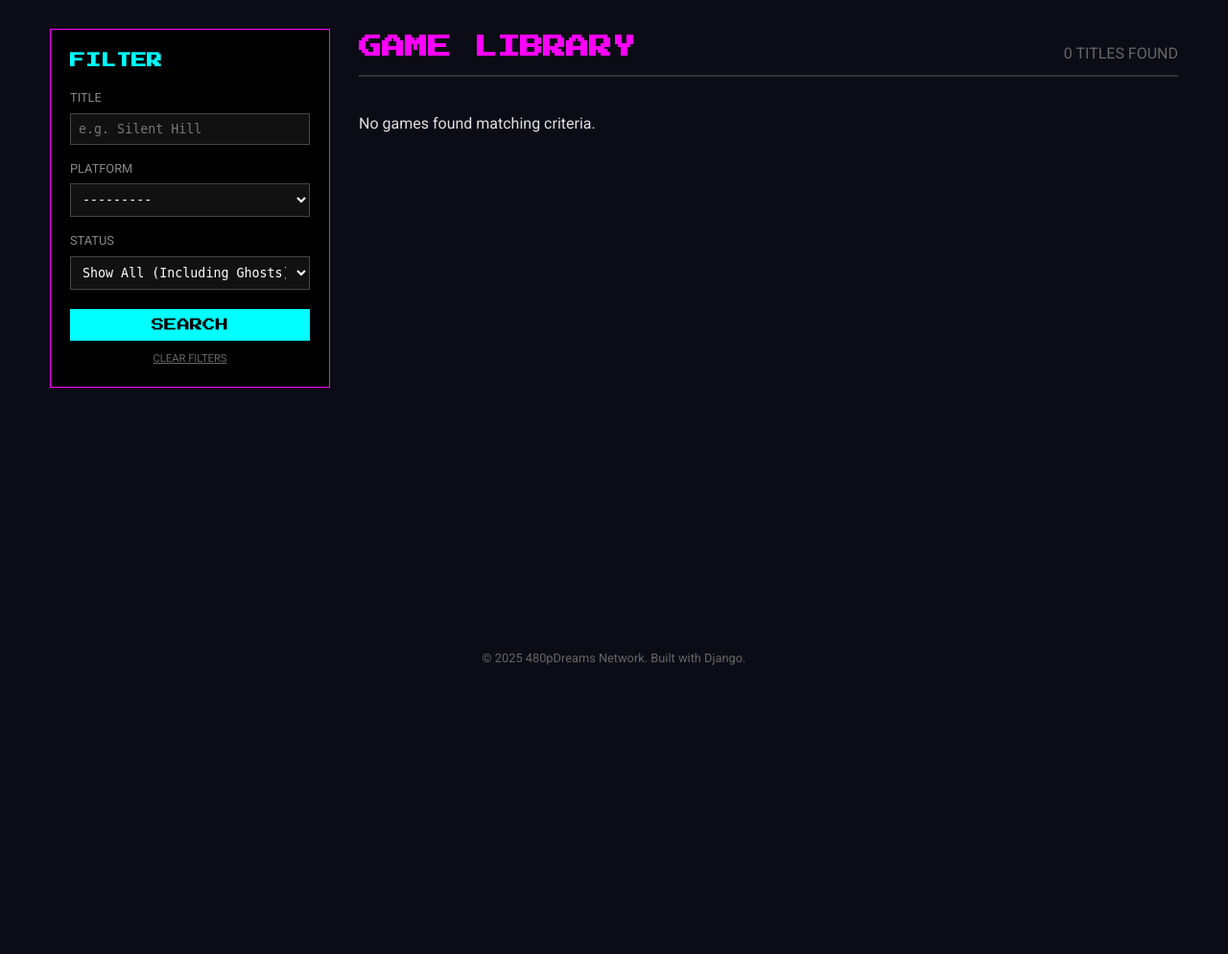
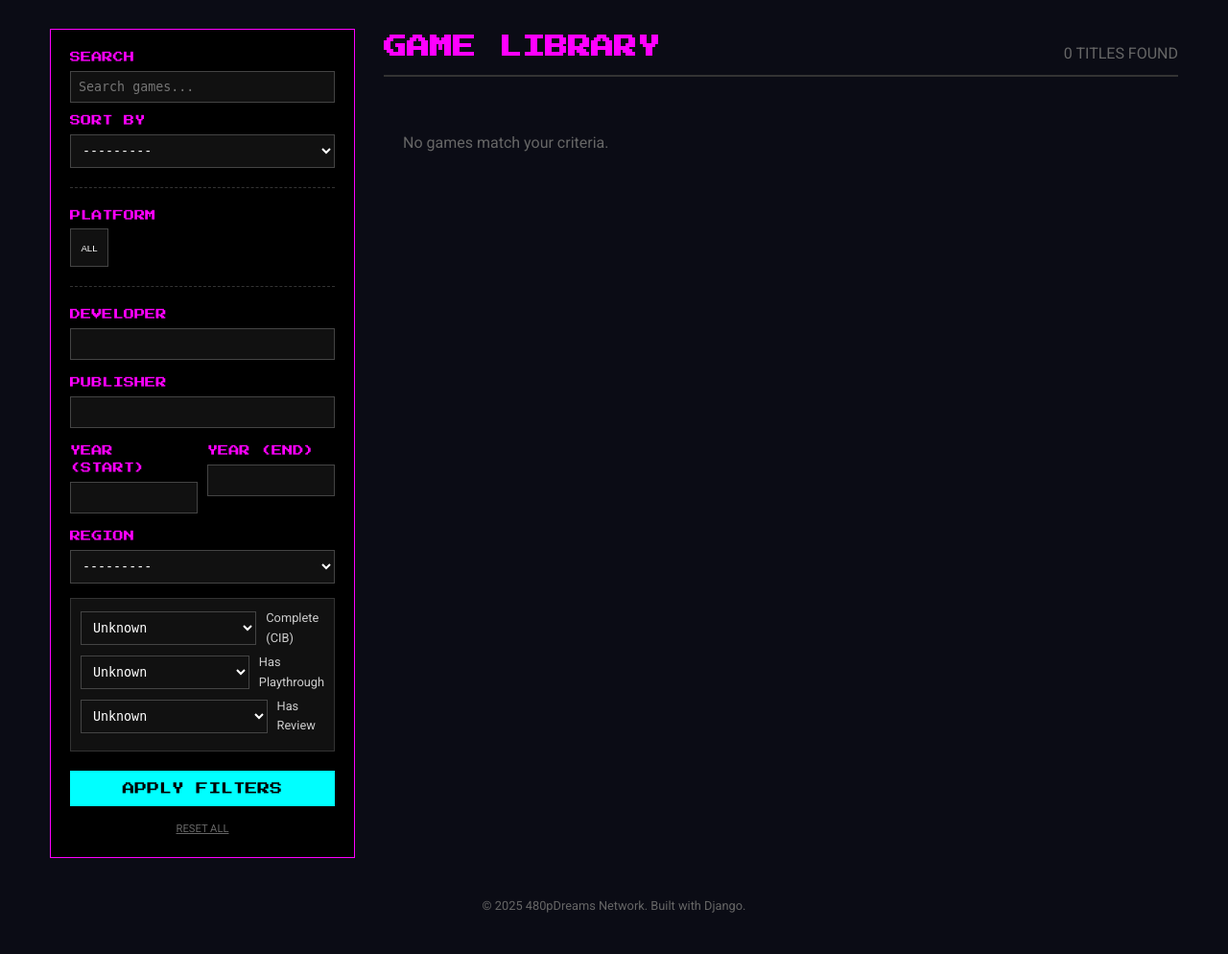
Before and after one commit to 480pDreams/480pDreams, a Django app: page /library/ in a window 1280 px wide. Shown: the part 64-1058 px from the top of the page at 96% size. Before the commit the page ends 757 px from the top, so only its background shows below. Run offline with Django 5.2, Linux system fonts and the light colour scheme; data that the repository does not hold is empty.

Commit message:
Upgrade Admin, Models, Filters, Template

```diff
--- a/library/filters.py
+++ b/library/filters.py
@@ -1,39 +1,72 @@
 import django_filters
 from django import forms
-from .models import Game, Platform, Genre
+from django.db.models import Q
+from .models import Game, Platform, Genre, Region
 
 
 class GameFilter(django_filters.FilterSet):
-    # Search by Title (contains text)
+    # 1. SEARCH
     title = django_filters.CharFilter(
         lookup_expr='icontains',
-        label='Search Title',
-        widget=forms.TextInput(attrs={'placeholder': 'e.g. Silent Hill'})
+        label='Title Search',
+        widget=forms.TextInput(attrs={'placeholder': 'Search games...'})
     )
 
-    # Filter by Platform
-    platform = django_filters.ModelChoiceFilter(
+    # 2. PLATFORM (We handle the Icons in the template, but this logic is needed backend)
+    platform = django_filters.ModelMultipleChoiceFilter(
         queryset=Platform.objects.all(),
         label='Platform'
     )
 
-    # Filter by Genre
-    genres = django_filters.ModelMultipleChoiceFilter(
-        queryset=Genre.objects.all(),
-        label='Genre'
-    )
+    # 3. METADATA FILTERS
+    developer = django_filters.CharFilter(lookup_expr='icontains', label='Developer')
+    publisher = django_filters.CharFilter(lookup_expr='icontains', label='Publisher')
 
-    # The New "Owned" Toggle
-    # This looks at the 'own_game' boolean we just made
-    own_game = django_filters.BooleanFilter(
-        label='Owned (Disc/Cart)',
-        widget=forms.Select(choices=[
-            (None, 'Show All (Including Ghosts)'),
-            (True, 'Owned Only'),
-            (False, 'Wishlist / Ghosts Only')
-        ])
+    # Date Range (Year)
+    release_year_min = django_filters.NumberFilter(field_name='release_date', lookup_expr='year__gte',
+                                                   label='Year (From)')
+    release_year_max = django_filters.NumberFilter(field_name='release_date', lookup_expr='year__lte',
+                                                   label='Year (To)')
+
+    region = django_filters.ModelChoiceFilter(queryset=Region.objects.all(), label='Region')
+    genres = django_filters.ModelMultipleChoiceFilter(queryset=Genre.objects.all(), label='Genre')
+
+    # 4. CONTENT & STATUS
+    # "Has Review" checks if EITHER video OR written review exists
+    has_review = django_filters.BooleanFilter(method='filter_has_review', label='Has Review')
+
+    has_playthrough = django_filters.BooleanFilter(field_name='video_playthrough', lookup_expr='isnull', exclude=True,
+                                                   label='Has Playthrough')
+
+    # "CIB" Check (Game + Box + Manual)
+    is_cib = django_filters.BooleanFilter(method='filter_is_cib', label='Complete (CIB)')
+
+    # 5. SORTING
+    ordering = django_filters.OrderingFilter(
+        fields=(
+            ('title', 'title'),
+            ('release_date', 'release_date'),
+            ('created_at', 'date_added'),
+        ),
+        field_labels={
+            'title': 'Alphabetical (A-Z)',
+            'release_date': 'Release Date',
+            'created_at': 'Date Added (Default)',
+        },
+        label='Sort By'
     )
 
     class Meta:
         model = Game
-        fields = ['title', 'platform', 'genres', 'own_game']
+        fields = []
+
+    # Custom Filter Logic
+    def filter_has_review(self, queryset, name, value):
+        if value:
+            return queryset.filter(Q(written_review__gt='') | Q(video_review__isnull=False))
+        return queryset
+
+    def filter_is_cib(self, queryset, name, value):
+        if value:
+            return queryset.filter(own_game=True, own_box=True, own_manual=True)
+        return queryset
--- a/library/models.py
+++ b/library/models.py
@@ -27,6 +27,7 @@ def compress_image(image_field, max_width=800):
 class Platform(models.Model):
     name = models.CharField(max_length=100)
     slug = models.SlugField(unique=True)
+    icon = models.ImageField(upload_to='platforms/icons/', blank=True)
     manufacturer = models.CharField(max_length=100)
     release_year = models.IntegerField(null=True, blank=True)
 
--- a/library/templates/library/game_list.html
+++ b/library/templates/library/game_list.html
@@ -6,30 +6,79 @@
 
     <div style="display: flex; gap: 30px; margin-top: 30px; flex-wrap: wrap;">
 
-        <div style="flex: 1; min-width: 200px; max-width: 250px; padding: 20px; border: 1px solid var(--primary); height: fit-content; background: #000;">
-            <h3 class="retro-font" style="font-size: 1rem; margin-top: 0; color: var(--secondary);">Filter</h3>
+        <div style="flex: 1; min-width: 250px; max-width: 300px; padding: 20px; border: 1px solid var(--primary); height: fit-content; background: #000;">
 
             <form method="get">
-                <div style="margin-bottom: 15px;">
-                    <label style="display:block; color: #888; font-size: 0.8rem; margin-bottom: 5px;">TITLE</label>
+                <div style="margin-bottom: 20px; border-bottom: 1px dashed #333; padding-bottom: 20px;">
+                    <label class="filter-label">SEARCH</label>
                     {{ filter.form.title }}
+
+                    <label class="filter-label" style="margin-top: 10px;">SORT BY</label>
+                    {{ filter.form.ordering }}
+                </div>
+
+                <div style="margin-bottom: 20px; border-bottom: 1px dashed #333; padding-bottom: 20px;">
+                    <label class="filter-label">PLATFORM</label>
+                    <div style="display: flex; flex-wrap: wrap; gap: 10px;">
+                        <button type="submit" name="platform" value="" class="platform-icon-btn" title="All Platforms">
+                            ALL
+                        </button>
+
+                        {% for plat in platforms %}
+                            <button type="submit" name="platform" value="{{ plat.id }}"
+                                    class="platform-icon-btn {% if request.GET.platform == plat.id|stringformat:'s' %}active{% endif %}">
+                                {% if plat.icon %}
+                                    <img src="{{ plat.icon.url }}" alt="{{ plat.name }}">
+                                {% else %}
+                                    {{ plat.name|slice:":3" }}
+                                {% endif %}
+                            </button>
+                        {% endfor %}
+                    </div>
                 </div>
 
                 <div style="margin-bottom: 15px;">
-                    <label style="display:block; color: #888; font-size: 0.8rem; margin-bottom: 5px;">PLATFORM</label>
-                    {{ filter.form.platform }}
+                    <label class="filter-label">DEVELOPER</label>
+                    {{ filter.form.developer }}
+                </div>
+                <div style="margin-bottom: 15px;">
+                    <label class="filter-label">PUBLISHER</label>
+                    {{ filter.form.publisher }}
                 </div>
 
-                <div style="margin-bottom: 20px;">
-                    <label style="display:block; color: #888; font-size: 0.8rem; margin-bottom: 5px;">STATUS</label>
-                    {{ filter.form.own_game }}
+                <div style="display: flex; gap: 10px; margin-bottom: 15px;">
+                    <div style="flex: 1;">
+                        <label class="filter-label">YEAR (START)</label>
+                        {{ filter.form.release_year_min }}
+                    </div>
+                    <div style="flex: 1;">
+                        <label class="filter-label">YEAR (END)</label>
+                        {{ filter.form.release_year_max }}
+                    </div>
                 </div>
 
-                <button type="submit" style="width: 100%; padding: 10px; background: var(--secondary); color: #000; border: none; font-family: 'Press Start 2P'; cursor: pointer; transition: 0.2s;">
-                    SEARCH
+                <div style="margin-bottom: 15px;">
+                    <label class="filter-label">REGION</label>
+                    {{ filter.form.region }}
+                </div>
+
+                <div style="margin-bottom: 20px; background: #111; padding: 10px; border: 1px solid #333;">
+                    <div class="checkbox-row">
+                        {{ filter.form.is_cib }} <label>Complete (CIB)</label>
+                    </div>
+                    <div class="checkbox-row">
+                        {{ filter.form.has_playthrough }} <label>Has Playthrough</label>
+                    </div>
+                    <div class="checkbox-row">
+                        {{ filter.form.has_review }} <label>Has Review</label>
+                    </div>
+                </div>
+
+                <button type="submit" style="width: 100%; padding: 12px; background: var(--secondary); color: #000; border: none; font-family: 'Press Start 2P'; cursor: pointer; font-size: 0.8rem;">
+                    APPLY FILTERS
                 </button>
 
-                <a href="{% url 'library:game_list' %}" style="display: block; text-align: center; margin-top: 10px; color: #666; font-size: 0.7rem;">CLEAR FILTERS</a>
+                <a href="{% url 'library:game_list' %}" style="display: block; text-align: center; margin-top: 15px; color: #666; font-size: 0.7rem;">RESET ALL</a>
             </form>
         </div>
 
@@ -61,7 +110,7 @@
                         </div>
                     </div>
                 {% empty %}
-                    <p>No games found matching criteria.</p>
+                    <p style="padding: 20px; color: #666;">No games match your criteria.</p>
                 {% endfor %}
             </div>
         </div>
@@ -69,7 +118,15 @@
     </div>
 
     <style>
-        select, input[type="text"] {
+        .filter-label {
+            display: block;
+            color: var(--primary);
+            font-size: 0.7rem;
+            margin-bottom: 5px;
+            font-family: 'Press Start 2P';
+        }
+
+        select, input[type="text"], input[type="number"] {
             width: 100%;
             padding: 8px;
             background: #111;
@@ -78,9 +135,38 @@
             font-family: monospace;
             box-sizing: border-box;
         }
-        select:focus, input:focus {
-            outline: none;
+
+        .checkbox-row {
+            margin-bottom: 5px;
+            font-size: 0.8rem;
+            color: #ccc;
+            display: flex;
+            align-items: center;
+            gap: 10px;
+        }
+
+        /* Platform Icons */
+        .platform-icon-btn {
+            width: 40px;
+            height: 40px;
+            border: 1px solid #444;
+            background: #111;
+            cursor: pointer;
+            padding: 2px;
+            display: flex;
+            align-items: center;
+            justify-content: center;
+            font-size: 0.6rem;
+            color: #fff;
+        }
+        .platform-icon-btn img {
+            width: 100%;
+            height: 100%;
+            object-fit: contain;
+        }
+        .platform-icon-btn:hover, .platform-icon-btn.active {
             border-color: var(--secondary);
+            box-shadow: 0 0 5px var(--secondary);
         }
     </style>
 
--- a/library/views.py
+++ b/library/views.py
@@ -1,26 +1,20 @@
 from django.shortcuts import render, get_object_or_404
-from .models import Game
+from .models import Game, Platform
 from .filters import GameFilter
 
 
 def game_list(request):
-    # 1. Get all games, ordered by title
     all_games = Game.objects.all().order_by('title')
-
-    # 2. Feed them into the Filter
-    # request.GET contains the search URL parameters (e.g. ?title=mario)
     my_filter = GameFilter(request.GET, queryset=all_games)
-
-    # 3. Get the result
     games = my_filter.qs
-
+    platforms = Platform.objects.all().order_by('name')
     context = {
         'games': games,
-        'filter': my_filter  # Pass the filter to the template so we can render the search bar
+        'filter': my_filter,
+        'platforms': platforms,
     }
     return render(request, 'library/game_list.html', context)
 
-# New View
 def game_detail(request, slug):
     game = get_object_or_404(Game, slug=slug)
     return render(request, 'library/game_detail.html', {'game': game})
```
Also changed, not shown: library/admin.py (+10 -4 lines).
